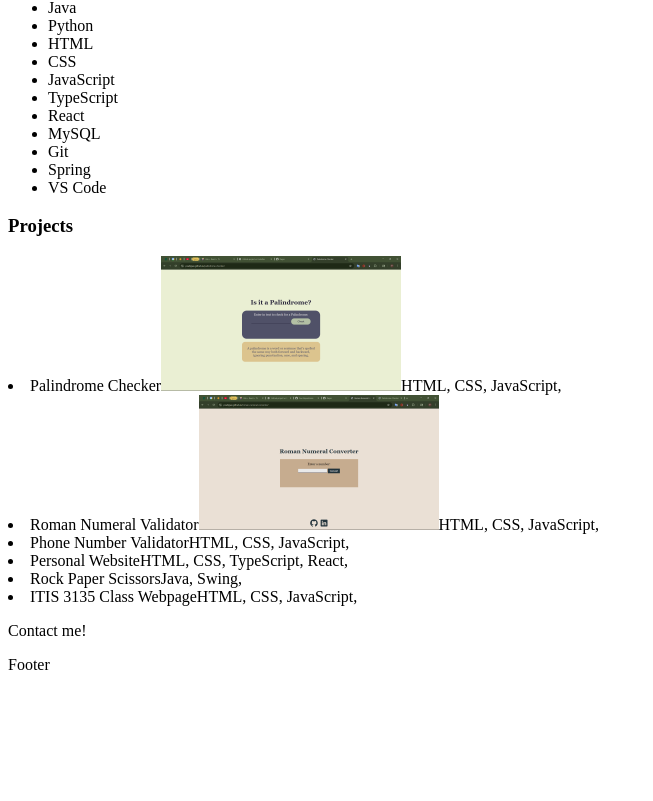
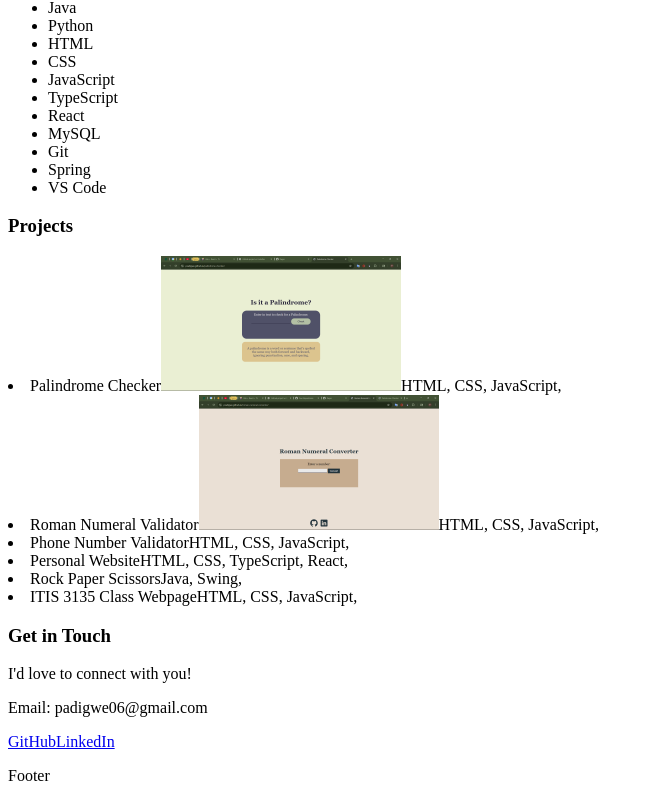
Before and after one commit to pradigwe/padidev, a React (Vite) app: page /#/ in a window 1280 px wide. Shown: the part 850-1651 px from the top of the page, without its empty margins (0-653 px from the left). Before the commit the page ends 1540 px from the top, so only its background shows below. Built offline with nearby package versions, Linux system fonts and the light colour scheme.

Commit message:
create contact page

```diff
--- a/src/components/Contact.tsx
+++ b/src/components/Contact.tsx
@@ -1,8 +1,14 @@
 function Contact() {
   return (
-    <>
-      <p>Contact me!</p>
-    </>
+    <section>
+      <h3>Get in Touch</h3>
+      <p>I'd love to connect with you!</p>
+      <p>Email: padigwe06@gmail.com</p>
+      <div>
+        <a href="https://github.com/pradigwe/" target="_blank">GitHub</a>
+        <a href="https://www.linkedin.com/in/pradigwe/" target="_blank">LinkedIn</a>
+      </div>
+    </section>
   );
 }
 
```
